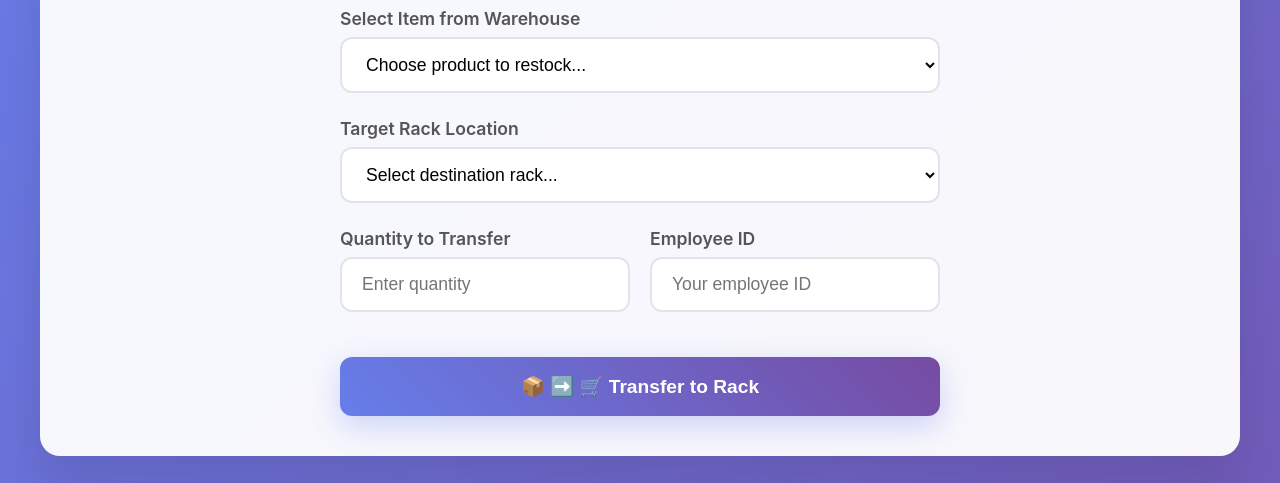
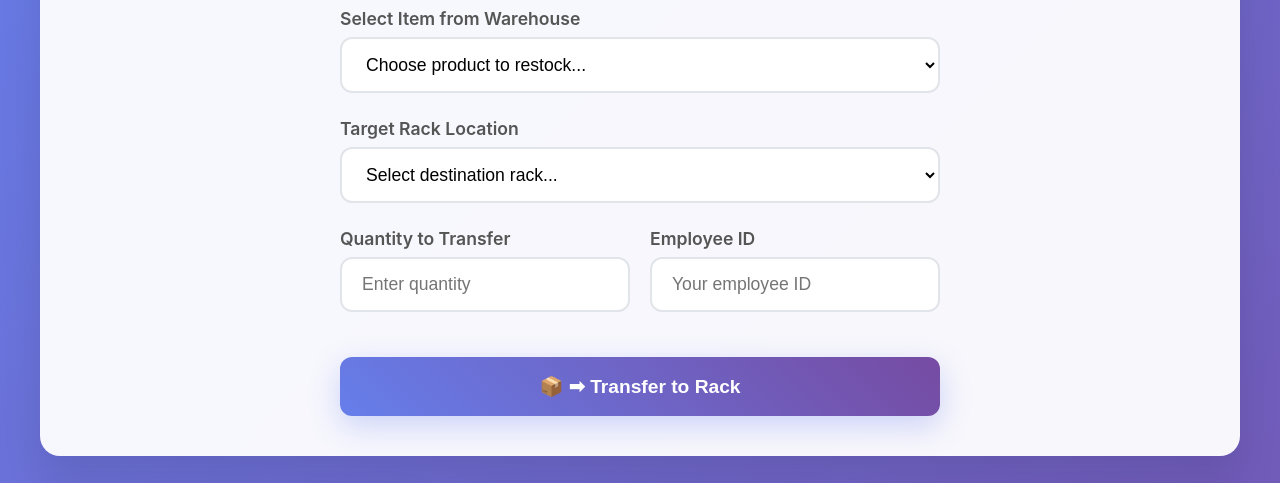
Before and after one commit to DevWidSiddxx/Sparkathon_siddh, a plain HTML site: page index.html in a window 1280 px wide. Shown: the part 291-774 px from the top of the page. Drawn offline with Linux system fonts and the light colour scheme.

Commit message:
Update index.html

```diff
--- a/index.html
+++ b/index.html
@@ -374,7 +374,7 @@
                     </div>
 
                     <button type="submit" class="btn-restock">
-                        📦 ➡️ 🛒 Transfer to Rack
+                        📦 ➡ Transfer to Rack
                     </button>
                 </form>
             </div>
```
